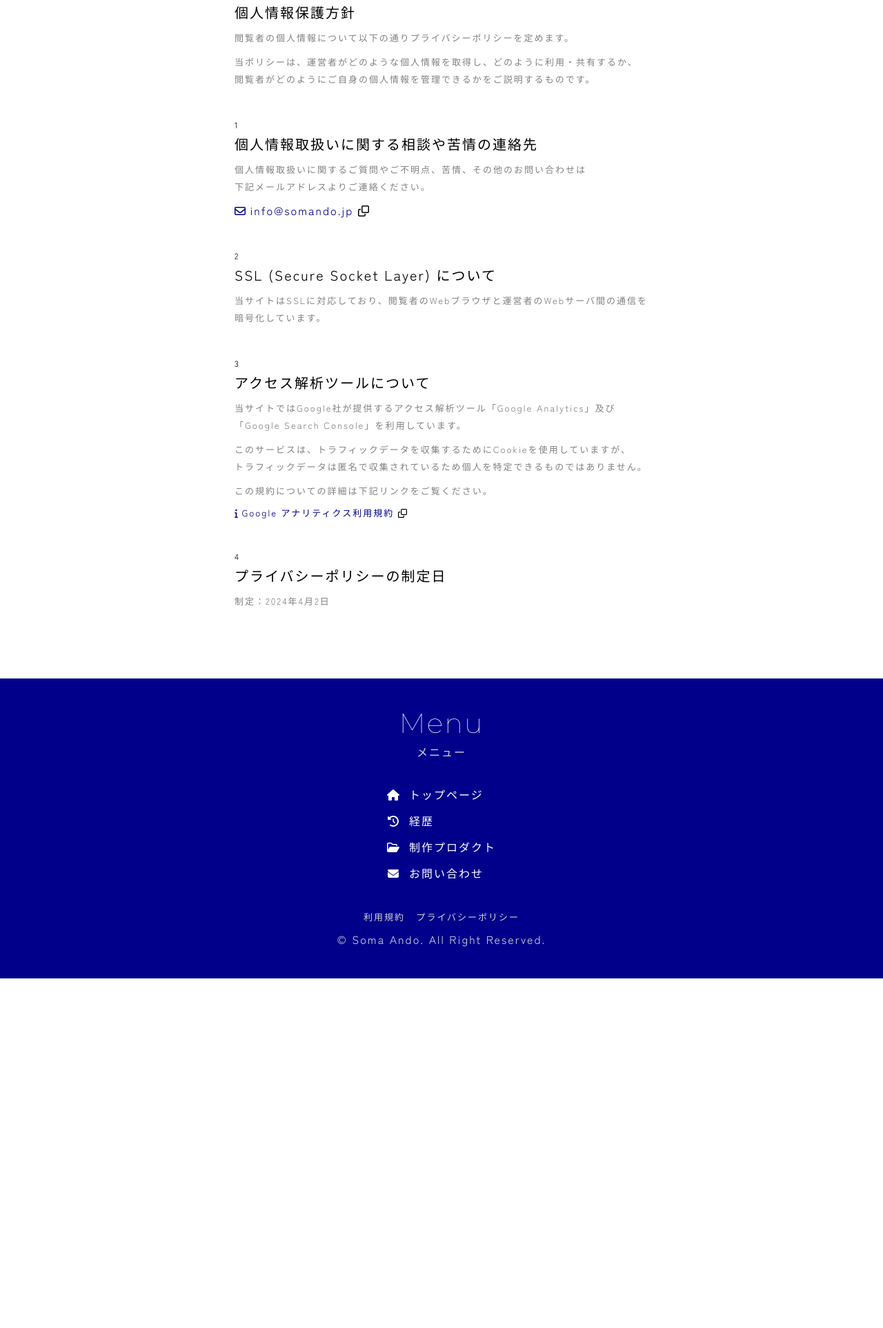
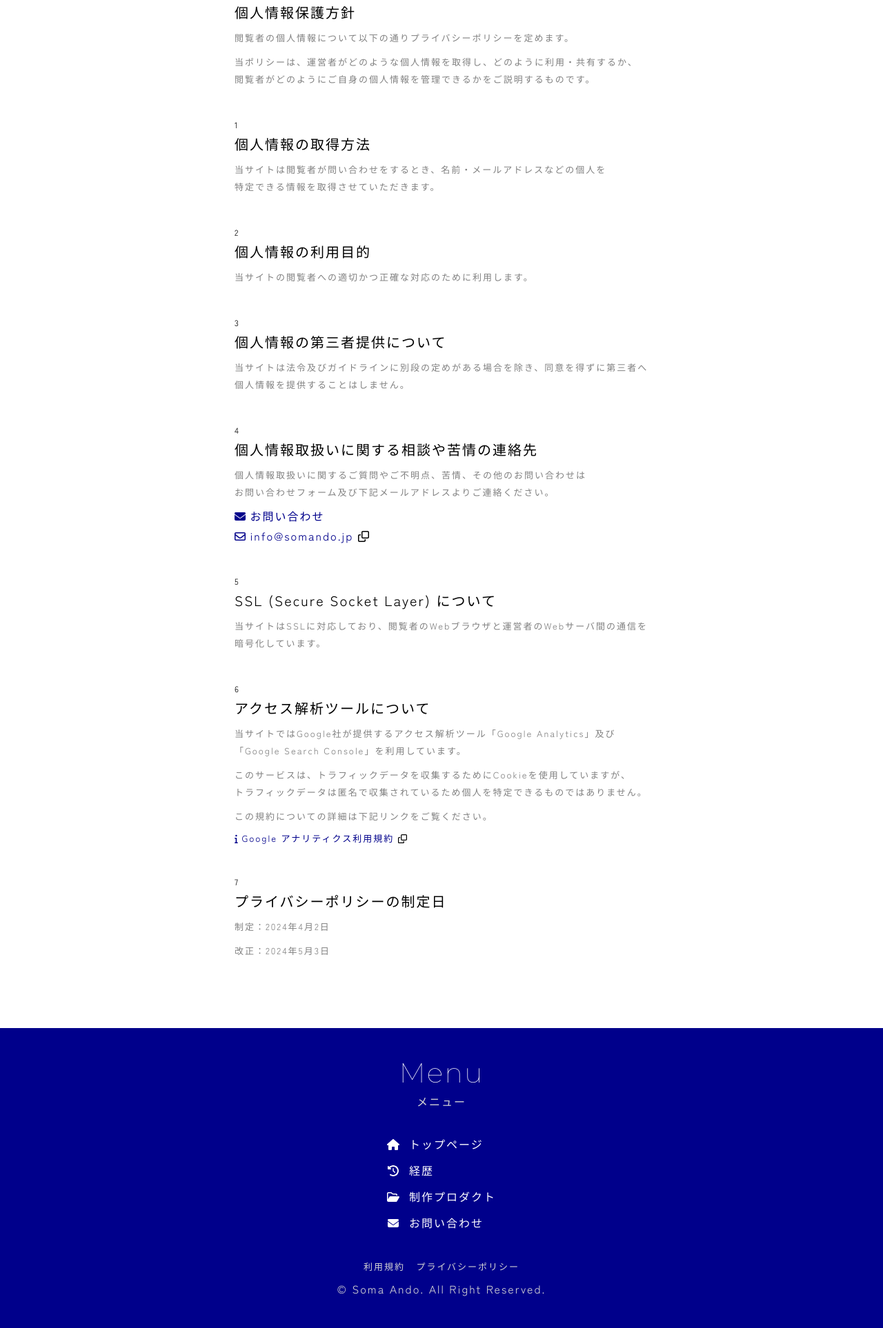
Before and after one commit to somando/Portfolio, a Django app: page /privacy-policy/ in a window 1280 px wide. Shown: the part 225-2151 px from the top of the page at 69% size. Before the commit the page ends 1644 px from the top, so only its background shows below. Run offline with Django 5.2, Linux system fonts and the light colour scheme; parts of the project's set-up code (start-up, migrations or seed data) failed here and were passed over.

Commit message:
Edit privacy-policy

```diff
--- a/templates/somando/privacy-policy.html
+++ b/templates/somando/privacy-policy.html
@@ -15,17 +15,33 @@
             </div>
             <div class="item-box fade-in-bottom05 privacy-policy-div animation-wait">
                 <p class="number">1</p>
+                <p class="detail break-span"><span>個人情報の</span><span>取得方法</span></p>
+                <p class="detail-text break-span"><span>当サイトは</span><span>閲覧者が</span><span>問い合わせを</span><span>するとき、</span><span>名前・</span><span>メールアドレスなどの</span><span>個人を</span><span>特定できる</span><span>情報を</span><span>取得させて</span><span>いただきます。</span></p>
+            </div>
+            <div class="item-box fade-in-bottom05 privacy-policy-div animation-wait">
+                <p class="number">2</p>
+                <p class="detail break-span"><span>個人情報の</span><span>利用目的</span></p>
+                <p class="detail-text break-span"><span>当サイトの</span><span>閲覧者への</span><span>適切かつ</span><span>正確な</span><span>対応のために</span><span>利用します。</span></p>
+            </div>
+            <div class="item-box fade-in-bottom05 privacy-policy-div animation-wait">
+                <p class="number">3</p>
+                <p class="detail break-span"><span>個人情報の</span><span>第三者提供について</span></p>
+                <p class="detail-text break-span"><span>当サイトは</span><span>法令及び</span><span>ガイドラインに</span><span>別段の</span><span>定めが</span><span>ある場合を</span><span>除き、</span><span>同意を</span><span>得ずに</span><span>第三者へ</span><span>個人情報を</span><span>提供することは</span><span>しません。</span></p>
+            </div>
+            <div class="item-box fade-in-bottom05 privacy-policy-div animation-wait">
+                <p class="number">4</p>
                 <p class="detail break-span"><span>個人情報</span><span>取扱いに</span><span>関する</span><span>相談や</span><span>苦情の</span><span>連絡先</span></p>
-                <p class="detail-text break-span"><span>個人情報取扱いに</span><span>関するご質問や</span><span>ご不明点、</span><span>苦情、</span><span>その他のお問い合わせは</span><span>下記メールアドレスより</span><span>ご連絡ください。</span></p>
+                <p class="detail-text break-span"><span>個人情報取扱いに</span><span>関するご質問や</span><span>ご不明点、</span><span>苦情、</span><span>その他のお問い合わせは</span><span>お問い合わせフォーム及び</span><span>下記メールアドレスより</span><span>ご連絡ください。</span></p>
+                <p class="link"><a href="{% url "somando:contact" %}"><i class="fa-solid fa-envelope"></i> お問い合わせ</a></p>
                 <p class="link"><a href="mailto:info@somando.jp" target="_blank" rel="noopener noreferrer"><i class="fa-regular fa-envelope"></i> info@somando.jp</a> <i class="fa-regular fa-clone"></i></p>
             </div>
             <div class="item-box fade-in-bottom05 privacy-policy-div animation-wait">
-                <p class="number">2</p>
+                <p class="number">5</p>
                 <p class="detail break-span"><span>SSL</span> <span>(Secure Socket Layer)</span> <span>について</span></p>
                 <p class="detail-text break-span"><span>当サイトは</span><span>SSLに</span><span>対応しており、</span><span>閲覧者の</span><span>Webブラウザと</span><span>運営者の</span><span>Webサーバ間の</span><span>通信を</span><span>暗号化しています。</span></p>
             </div>
             <div class="item-box fade-in-bottom05 privacy-policy-div animation-wait">
-                <p class="number">3</p>
+                <p class="number">6</p>
                 <p class="detail break-span"><span>アクセス解析ツール</span><span>について</span></p>
                 <p class="detail-text break-span"><span>当サイトでは</span><span>Google社が提供する</span><span>アクセス解析ツール</span><span>「Google Analytics」及び</span><span>「Google Search Console」を</span><span>利用しています。</span></p>
                 <p class="detail-text break-span"><span>このサービスは、</span><span>トラフィックデータを</span><span>収集するために</span><span>Cookieを</span><span>使用していますが、</span><span>トラフィックデータは</span><span>匿名で</span><span>収集されているため</span><span>個人を</span><span>特定できるものでは</span><span>ありません。</span></p>
@@ -33,9 +49,10 @@
                 <p class="link privacy-policy-link"><a href="https://marketingplatform.google.com/about/analytics/terms/jp/" target="_blank" rel="noopener noreferrer"><i class="fa-solid fa-info"></i> Google アナリティクス利用規約</a> <i class="fa-regular fa-clone"></i></p>
             </div>
             <div class="item-box fade-in-bottom05 privacy-policy-div animation-wait">
-                <p class="number">4</p>
+                <p class="number">7</p>
                 <p class="detail break-span"><span>プライバシーポリシーの</span><span>制定日</span></p>
                 <p class="detail-text break-span"><span>制定：</span><span>2024年4月2日</span></p>
+                <p class="detail-text break-span"><span>改正：</span><span>2024年5月3日</span></p>
             </div>
         </div>
     </div>
```
